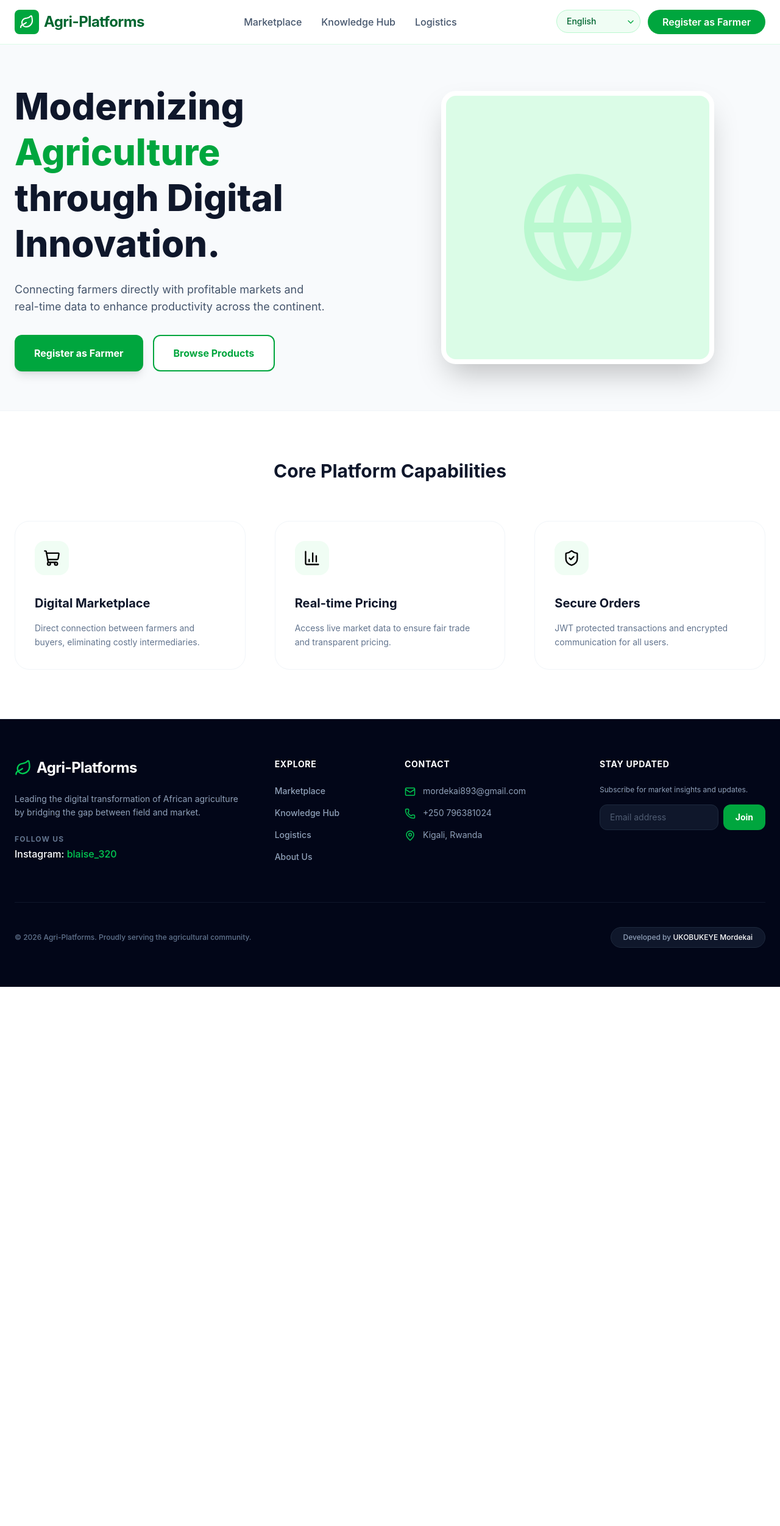
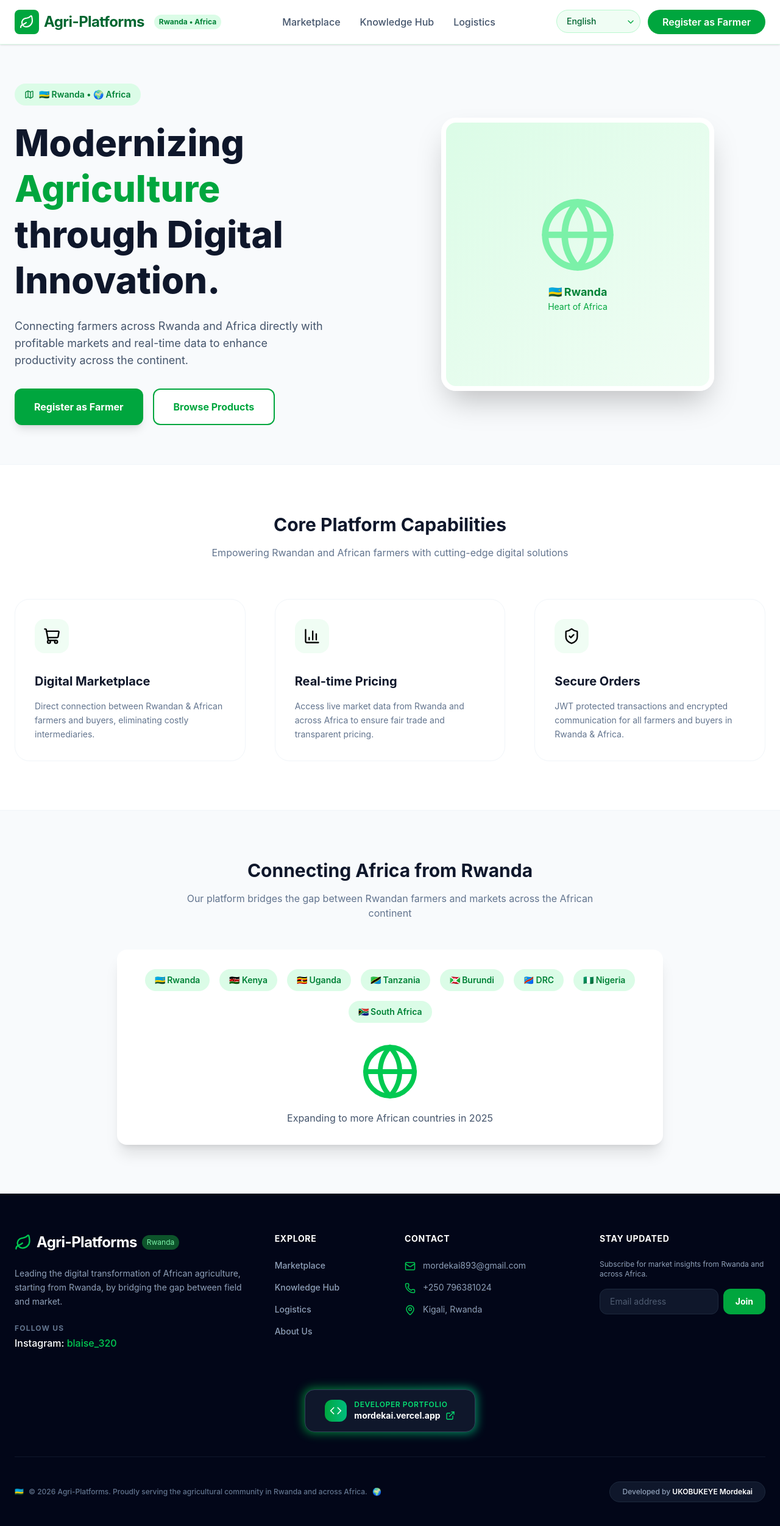
Before and after one commit to Mordekai32/my-agri-platform, a React (Vite) app: page / in a window 1280 px wide. Shown: the top 2502 px of the page at 61% size. Before the commit the page ends 1618 px from the top, so only its background shows below. Built offline with nearby package versions, Linux system fonts and the light colour scheme.

Commit message:
Enhance Agri platform with new translations and icons
Updated translations and added new icons to enhance the Agri platform's UI and functionality.

```diff
--- a/src/components/Agri.jsx
+++ b/src/components/Agri.jsx
@@ -1,5 +1,5 @@
 import React, { useState } from 'react';
-import { Leaf, ShoppingCart, BarChart3, Globe, ShieldCheck, Mail, Phone, MapPin, ChevronDown } from 'lucide-react';
+import { Leaf, ShoppingCart, BarChart3, Globe, ShieldCheck, Mail, Phone, MapPin, ChevronDown, Map, Heart, ExternalLink, Code } from 'lucide-react';
 
 const AgriPlatform = () => {
   const [language, setLanguage] = useState('english');
@@ -16,27 +16,46 @@ const AgriPlatform = () => {
         title1: "Kuvugurura",
         title2: "Ubuhinzi",
         title3: "binyuze mu ikoranabuhanga",
-        description: "Guha abahinzi uruhare rwo guhura n'isoko ry'inyungu n'amakuru y'igihe nyacyo mu kongera umusaruro ku mugabane wacu.",
+        description: "Guha abahinzi bo mu Rwanda n'Afurika uruhare rwo guhura n'isoko ry'inyungu n'amakuru y'igihe nyacyo mu kongera umusaruro ku mugabane wacu.",
         farmerBtn: "Iyandikishe nk'Umuhinzi",
-        browseBtn: "Sakura ibicuruzwa"
+        browseBtn: "Sakura ibicuruzwa",
+        badge: "🇷🇼 Rwanda • 🌍 Afurika",
+        rwandaText: "Rwanda",
+        heartOfAfrica: "Umutima wa Afurika"
       },
       features: {
         title: "Ibikorwa Nyamukuru bya Platifomu",
+        subtitle: "Guha abahinzi bo mu Rwanda n'Afurika ibisubizo bya digitale biri mu iterambere",
         marketplace: {
           title: "Isoko rya Digitali",
-          desc: "Guhuza abahinzi n’abaguzi mu buryo buziguye., bikavanaho abadohozi batari ngombwa."
+          desc: "Guhuza abahinzi bo mu Rwanda n'Abanyafurika n'abaguzi mu buryo buziguye, bikavanaho abadohozi batari ngombwa."
         },
         pricing: {
           title: "Ibiciro mu gihe nyacyo",
-          desc: "Kubona amakuru y'isoko ya gihe nyacyo kugira ngo habeho ubucuruzi bufite ubutabera n'amakuru y'ibiciro."
+          desc: "Kubona amakuru y'isoko ryo mu Rwanda n'Afurika y'igihe nyacyo kugira ngo habeho ubucuruzi bufite ubutabera n'amakuru y'ibiciro."
         },
         secure: {
           title: "Amabwiriza Afite Umutekano",
-          desc: "Ibikorwa byo kugura bigenzurwa na JWT n'itumanaho ryibwe ku bakoresha bose."
+          desc: "Ibikorwa byo kugura bigenzurwa na JWT n'itumanaho ryibwe ku bakoresha bose bo mu Rwanda n'Afurika yose."
+        }
+      },
+      africaSection: {
+        title: "Guhuza Afurika Duhereye mu Rwanda",
+        description: "Platifomu yacu ihuza abahinzi b'Abanyarwanda n'amasoko yo muri Afurika yose",
+        expanding: "Tugana mu bindi bihugu bya Afurika muri 2025",
+        countries: {
+          rwanda: "Rwanda",
+          kenya: "Kenya",
+          uganda: "Uganda",
+          tanzania: "Tanzania",
+          burundi: "Burundi",
+          drc: "DRC",
+          nigeria: "Nigeria",
+          southAfrica: "Afurika y'Epfo"
         }
       },
       footer: {
-        description: "Kuyobora impinduka za digitali mu buhinzi bwa Afurika mu guhuza umurima n'isoko.",
+        description: "Kuyobora impinduka za digitali mu buhinzi bwa Afurika, itangirira mu Rwanda, mu guhuza umurima n'isoko.",
         followUs: "Dukurikire",
         explore: "Sakura",
         marketplace: "Isoko",
@@ -45,10 +64,13 @@ const AgriPlatform = () => {
         aboutUs: "Ibyerekeye Wewe",
         contact: "Twandikire",
         stayUpdated: "Komeza Umenyewe",
-        subscribe: "Andikisha kuri newsletter yacu kugira n'ubone amakuru y'isoko.",
+        subscribe: "Andikisha kuri newsletter yacu kugira n'ubone amakuru y'isoko ryo mu Rwanda n'Afurika.",
         join: "Injira",
-        copyright: "Dukorera umuryango w'abahinzi mu bwizigiro.",
-        developedBy: "Yakozwe na"
+        copyright: "Dukorera umuryango w'abahinzi mu Rwanda n'Afurika hose mu bwizigiro.",
+        developedBy: "Yakozwe na",
+        portfolio: "Porotifoliye ya Developer",
+        emailPlaceholder: "Aderesi ya imeri",
+        instagram: "blaise_320"
       }
     },
     english: {
@@ -61,27 +83,46 @@ const AgriPlatform = () => {
         title1: "Modernizing",
         title2: "Agriculture",
         title3: "through Digital Innovation.",
-        description: "Connecting farmers directly with profitable markets and real-time data to enhance productivity across the continent.",
+        description: "Connecting farmers across Rwanda and Africa directly with profitable markets and real-time data to enhance productivity across the continent.",
         farmerBtn: "Register as Farmer",
-        browseBtn: "Browse Products"
+        browseBtn: "Browse Products",
+        badge: "🇷🇼 Rwanda • 🌍 Africa",
+        rwandaText: "Rwanda",
+        heartOfAfrica: "Heart of Africa"
       },
       features: {
         title: "Core Platform Capabilities",
+        subtitle: "Empowering Rwandan and African farmers with cutting-edge digital solutions",
         marketplace: {
           title: "Digital Marketplace",
-          desc: "Direct connection between farmers and buyers, eliminating costly intermediaries."
+          desc: "Direct connection between Rwandan & African farmers and buyers, eliminating costly intermediaries."
         },
         pricing: {
           title: "Real-time Pricing",
-          desc: "Access live market data to ensure fair trade and transparent pricing."
+          desc: "Access live market data from Rwanda and across Africa to ensure fair trade and transparent pricing."
         },
         secure: {
           title: "Secure Orders",
-          desc: "JWT protected transactions and encrypted communication for all users."
+          desc: "JWT protected transactions and encrypted communication for all farmers and buyers in Rwanda & Africa."
+        }
+      },
+      africaSection: {
+        title: "Connecting Africa from Rwanda",
+        description: "Our platform bridges the gap between Rwandan farmers and markets across the African continent",
+        expanding: "Expanding to more African countries in 2025",
+        countries: {
+          rwanda: "Rwanda",
+          kenya: "Kenya",
+          uganda: "Uganda",
+          tanzania: "Tanzania",
+          burundi: "Burundi",
+          drc: "DRC",
+          nigeria: "Nigeria",
+          southAfrica: "South Africa"
         }
       },
       footer: {
-        description: "Leading the digital transformation of African agriculture by bridging the gap between field and market.",
+        description: "Leading the digital transformation of African agriculture, starting from Rwanda, by bridging the gap between field and market.",
         followUs: "Follow us",
         explore: "Explore",
         marketplace: "Marketplace",
@@ -90,10 +131,13 @@ const AgriPlatform = () => {
         aboutUs: "About Us",
         contact: "Contact",
         stayUpdated: "Stay Updated",
-        subscribe: "Subscribe for market insights and updates.",
+        subscribe: "Subscribe for market insights from Rwanda and across Africa.",
         join: "Join",
-        copyright: "Proudly serving the agricultural community.",
-        developedBy: "Developed by"
+        copyright: "Proudly serving the agricultural community in Rwanda and across Africa.",
+        developedBy: "Developed by",
+        portfolio: "Developer Portfolio",
+        emailPlaceholder: "Email address",
+        instagram: "blaise_320"
       }
     },
     francais: {
@@ -106,27 +150,46 @@ const AgriPlatform = () => {
         title1: "Moderniser",
         title2: "l'Agriculture",
         title3: "grâce à l'Innovation Numérique.",
-        description: "Connecter directement les agriculteurs aux marchés rentables et aux données en temps réel pour améliorer la productivité à travers le continent.",
+        description: "Connecter directement les agriculteurs du Rwanda et d'Afrique aux marchés rentables et aux données en temps réel pour améliorer la productivité à travers le continent.",
         farmerBtn: "S'inscrire comme Agriculteur",
-        browseBtn: "Parcourir les Produits"
+        browseBtn: "Parcourir les Produits",
+        badge: "🇷🇼 Rwanda • 🌍 Afrique",
+        rwandaText: "Rwanda",
+        heartOfAfrica: "Cœur de l'Afrique"
       },
       features: {
         title: "Capacités Principales de la Plateforme",
+        subtitle: "Autonomiser les agriculteurs rwandais et africains avec des solutions numériques de pointe",
         marketplace: {
           title: "Marché Numérique",
-          desc: "Connexion directe entre agriculteurs et acheteurs, éliminant les intermédiaires coûteux."
+          desc: "Connexion directe entre agriculteurs rwandais et africains et acheteurs, éliminant les intermédiaires coûteux."
         },
         pricing: {
           title: "Tarification en Temps Réel",
-          desc: "Accédez aux données du marché en direct pour garantir des échanges équitables et des prix transparents."
+          desc: "Accédez aux données du marché en direct du Rwanda et d'Afrique pour garantir des échanges équitables et des prix transparents."
         },
         secure: {
           title: "Commandes Sécurisées",
-          desc: "Transactions protégées par JWT et communication cryptée pour tous les utilisateurs."
+          desc: "Transactions protégées par JWT et communication cryptée pour tous les agriculteurs au Rwanda et en Afrique."
+        }
+      },
+      africaSection: {
+        title: "Connecter l'Afrique depuis le Rwanda",
+        description: "Notre plateforme comble le fossé entre les agriculteurs rwandais et les marchés à travers le continent africain",
+        expanding: "Expansion vers d'autres pays africains en 2025",
+        countries: {
+          rwanda: "Rwanda",
+          kenya: "Kenya",
+          uganda: "Ouganda",
+          tanzania: "Tanzanie",
+          burundi: "Burundi",
+          drc: "RDC",
+          nigeria: "Nigéria",
+          southAfrica: "Afrique du Sud"
         }
       },
       footer: {
-        description: "Leader de la transformation numérique de l'agriculture africaine en comblant le fossé entre le champ et le marché.",
+        description: "Leader de la transformation numérique de l'agriculture africaine, à partir du Rwanda, en comblant le fossé entre le champ et le marché.",
         followUs: "Suivez-nous",
         explore: "Explorer",
         marketplace: "Marché",
@@ -135,25 +198,41 @@ const AgriPlatform = () => {
         aboutUs: "À Propos",
         contact: "Contact",
         stayUpdated: "Restez Informé",
-        subscribe: "Abonnez-vous pour des informations et mises à jour du marché.",
+        subscribe: "Abonnez-vous pour des informations du marché du Rwanda et d'Afrique.",
         join: "Rejoindre",
-        copyright: "Au service de la communauté agricole avec fierté.",
-        developedBy: "Développé par"
+        copyright: "Au service de la communauté agricole au Rwanda et à travers l'Afrique avec fierté.",
+        developedBy: "Développé par",
+        portfolio: "Portfolio du Développeur",
+        emailPlaceholder: "Adresse e-mail",
+        instagram: "blaise_320"
       }
     }
   };
 
   const t = translations[language];
 
+  // Country list with translations
+  const countries = [
+    { code: '🇷🇼', name: t.africaSection.countries.rwanda },
+    { code: '🇰🇪', name: t.africaSection.countries.kenya },
+    { code: '🇺🇬', name: t.africaSection.countries.uganda },
+    { code: '🇹🇿', name: t.africaSection.countries.tanzania },
+    { code: '🇧🇮', name: t.africaSection.countries.burundi },
+    { code: '🇨🇩', name: t.africaSection.countries.drc },
+    { code: '🇳🇬', name: t.africaSection.countries.nigeria },
+    { code: '🇿🇦', name: t.africaSection.countries.southAfrica }
+  ];
+
   return (
     <div className="min-h-screen bg-slate-50 font-sans flex flex-col">
       {/* Navigation */}
-      <nav className="bg-white border-b border-green-100 px-6 py-4 flex justify-between items-center sticky top-0 z-50">
+      <nav className="bg-white border-b border-green-100 px-6 py-4 flex justify-between items-center sticky top-0 z-50 shadow-sm">
         <div className="flex items-center gap-2">
           <div className="bg-green-600 p-2 rounded-lg">
             <Leaf className="text-white w-6 h-6" />
           </div>
           <span className="text-2xl font-bold text-green-800 tracking-tight">Agri-Platforms</span>
+          <span className="ml-2 text-xs font-bold bg-green-100 text-green-700 px-2 py-1 rounded-full">Rwanda • Africa</span>
         </div>
         <div className="hidden md:flex gap-8 text-slate-600 font-medium">
           <a href="#" className="hover:text-green-600 transition-colors">{t.nav.marketplace}</a>
@@ -184,6 +263,11 @@ const AgriPlatform = () => {
       <main className="flex-grow">
         <section className="container mx-auto px-6 py-16 text-center md:text-left md:flex items-center">
           <div className="md:w-1/2">
+            {/* Rwanda & Africa Badge */}
+            <div className="inline-flex items-center gap-2 bg-green-100 text-green-700 px-4 py-2 rounded-full mb-6">
+              <Map className="w-4 h-4" />
+              <span className="text-sm font-semibold">{t.hero.badge}</span>
+            </div>
             <h1 className="text-5xl md:text-6xl font-extrabold text-slate-900 leading-tight mb-6">
               {t.hero.title1} <span className="text-green-600">{t.hero.title2}</span><br />
               {t.hero.title3}
@@ -201,10 +285,14 @@ const AgriPlatform = () => {
             </div>
           </div>
           <div className="md:w-1/2 mt-12 md:mt-0 flex justify-center">
-            <div className="relative w-full max-w-md aspect-square bg-green-100 rounded-3xl overflow-hidden shadow-2xl border-8 border-white">
-               <div className="absolute inset-0 flex items-center justify-center">
-                  <Globe className="w-48 h-48 text-green-200" />
-               </div>
+            <div className="relative w-full max-w-md aspect-square bg-gradient-to-br from-green-100 to-green-50 rounded-3xl overflow-hidden shadow-2xl border-8 border-white">
+              <div className="absolute inset-0 flex items-center justify-center flex-col">
+                <Globe className="w-32 h-32 text-green-300 mb-4" />
+                <div className="text-center">
+                  <p className="text-green-700 font-bold text-lg">🇷🇼 {t.hero.rwandaText}</p>
+                  <p className="text-green-600 text-sm">{t.hero.heartOfAfrica}</p>
+                </div>
+              </div>
             </div>
           </div>
         </section>
@@ -212,7 +300,10 @@ const AgriPlatform = () => {
         {/* Feature Grid */}
         <section className="bg-white py-20 border-y border-slate-100">
           <div className="container mx-auto px-6">
-            <h2 className="text-3xl font-bold text-center text-slate-900 mb-16">{t.features.title}</h2>
+            <h2 className="text-3xl font-bold text-center text-slate-900 mb-4">{t.features.title}</h2>
+            <p className="text-center text-slate-500 mb-16 max-w-2xl mx-auto">
+              {t.features.subtitle}
+            </p>
             <div className="grid grid-cols-1 md:grid-cols-3 gap-12">
               <FeatureCard
                 icon={<ShoppingCart className="text-green-600" />}
@@ -232,6 +323,29 @@ const AgriPlatform = () => {
             </div>
           </div>
         </section>
+
+        {/* Africa Map Section */}
+        <section className="py-20 bg-slate-50">
+          <div className="container mx-auto px-6 text-center">
+            <h2 className="text-3xl font-bold text-slate-900 mb-4">{t.africaSection.title}</h2>
+            <p className="text-slate-500 mb-12 max-w-2xl mx-auto">
+              {t.africaSection.description}
+            </p>
+            <div className="bg-white rounded-2xl shadow-xl p-8 max-w-4xl mx-auto">
+              <div className="flex flex-wrap justify-center gap-4 mb-8">
+                {countries.map(country => (
+                  <span key={country.name} className="px-4 py-2 bg-green-100 text-green-700 rounded-full text-sm font-semibold">
+                    {country.code} {country.name}
+                  </span>
+                ))}
+              </div>
+              <div className="text-green-600">
+                <Globe className="w-24 h-24 mx-auto mb-4 text-green-500" />
+                <p className="text-slate-600">{t.africaSection.expanding}</p>
+              </div>
+            </div>
+          </div>
+        </section>
       </main>
 
       {/* Footer Section */}
@@ -242,13 +356,14 @@ const AgriPlatform = () => {
               <div className="flex items-center gap-2 mb-6">
                 <Leaf className="text-green-500 w-7 h-7" />
                 <span className="text-2xl font-bold text-white tracking-tight">Agri-Platforms</span>
+                <span className="text-xs bg-green-900 text-green-300 px-2 py-1 rounded-full">Rwanda</span>
               </div>
               <p className="text-sm leading-relaxed max-w-sm mb-6">
                 {t.footer.description}
               </p>
               <div className="flex flex-col gap-1">
                  <span className="text-xs uppercase tracking-widest text-slate-500 font-bold">{t.footer.followUs}</span>
-                 <p className="text-white font-medium">Instagram: <span className="text-green-500">blaise_320</span></p>
+                 <p className="text-white font-medium">Instagram: <span className="text-green-500">{t.footer.instagram}</span></p>
               </div>
             </div>
 
@@ -286,7 +401,7 @@ const AgriPlatform = () => {
               <div className="flex gap-2">
                 <input
                   type="email"
-                  placeholder="Email address"
+                  placeholder={t.footer.emailPlaceholder}
                   className="bg-slate-900 border border-slate-800 rounded-xl px-4 py-2.5 w-full focus:ring-2 focus:ring-green-500 outline-none transition-all text-sm"
                 />
                 <button className="bg-green-600 text-white px-5 py-2.5 rounded-xl hover:bg-green-500 font-bold transition-all text-sm">
@@ -296,13 +411,39 @@ const AgriPlatform = () => {
             </div>
           </div>
 
+          {/* Developer Portfolio Section - Enhanced Design */}
+          <div className="mb-10 flex justify-center">
+            <div className="relative group">
+              <div className="absolute -inset-0.5 bg-gradient-to-r from-green-600 to-emerald-500 rounded-2xl blur opacity-75 group-hover:opacity-100 transition duration-300"></div>
+              <a
+                href="https://mordekai.vercel.app"
+                target="_blank"
+                rel="noopener noreferrer"
+                className="relative flex items-center gap-3 bg-slate-900 hover:bg-slate-800 text-white px-8 py-4 rounded-2xl transition-all duration-300 border border-slate-700 group-hover:border-green-500"
+              >
+                <div className="bg-gradient-to-r from-green-600 to-emerald-500 p-2 rounded-xl">
+                  <Code className="w-5 h-5 text-white" />
+                </div>
+                <div className="text-left">
+                  <p className="text-xs text-green-400 font-semibold uppercase tracking-wider">{t.footer.portfolio}</p>
+                  <p className="text-sm font-bold flex items-center gap-2">
+                    mordekai.vercel.app
+                    <ExternalLink className="w-4 h-4 text-green-400 group-hover:translate-x-1 group-hover:-translate-y-1 transition-transform" />
+                  </p>
+                </div>
+              </a>
+            </div>
+          </div>
+
           <div className="border-t border-slate-900 pt-10 flex flex-col md:flex-row justify-between items-center gap-6">
-            <div className="text-xs text-slate-500 font-medium">
+            <div className="text-xs text-slate-500 font-medium flex items-center gap-2">
+              <span>🇷🇼</span>
               © {new Date().getFullYear()} Agri-Platforms. {t.footer.copyright}
+              <span>🌍</span>
             </div>
-            <div className="px-5 py-2 bg-slate-900 rounded-full border border-slate-800">
+            <div className="px-5 py-2 bg-slate-900 rounded-full border border-slate-800 hover:border-green-500/50 transition-colors">
               <p className="text-xs font-medium text-slate-400">
-                {t.footer.developedBy} <span className="text-white">UKOBUKEYE Mordekai</span>
+                {t.footer.developedBy} <span className="text-white font-semibold">UKOBUKEYE Mordekai</span>
               </p>
             </div>
           </div>
```
